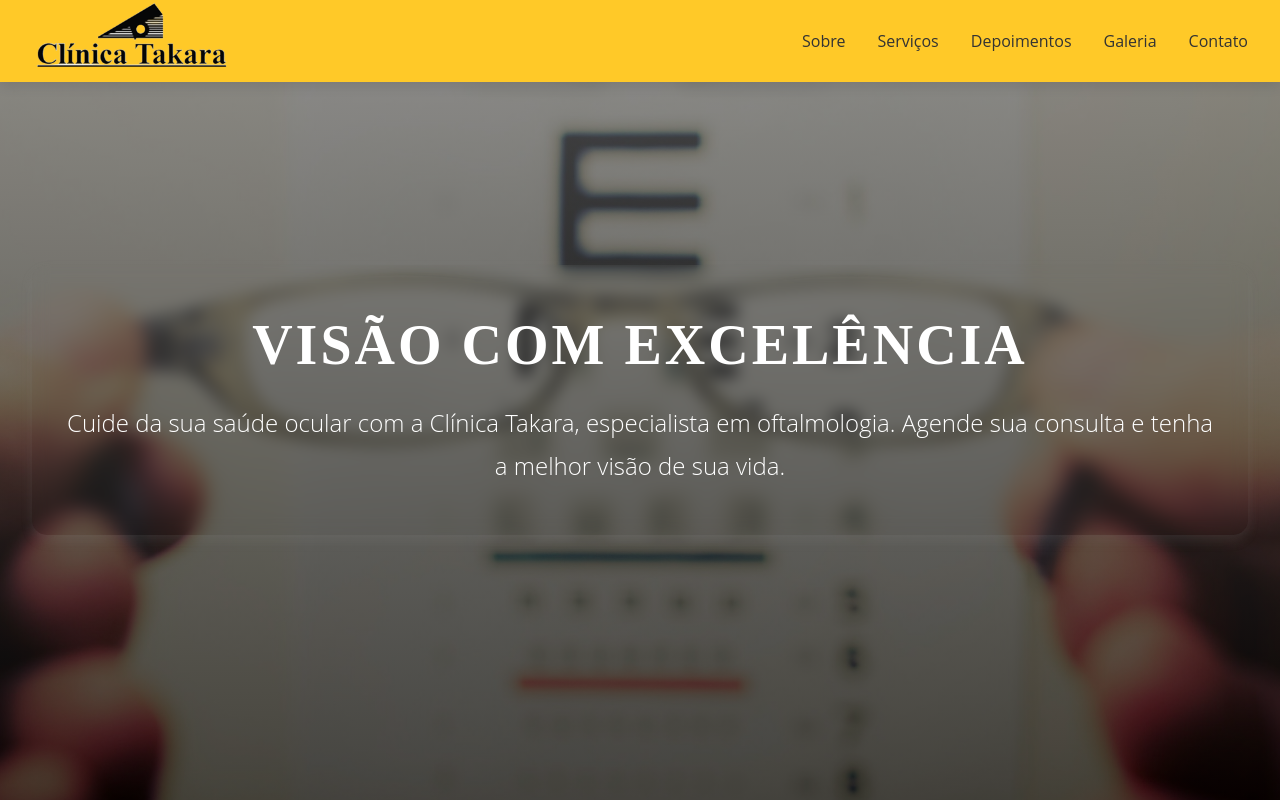
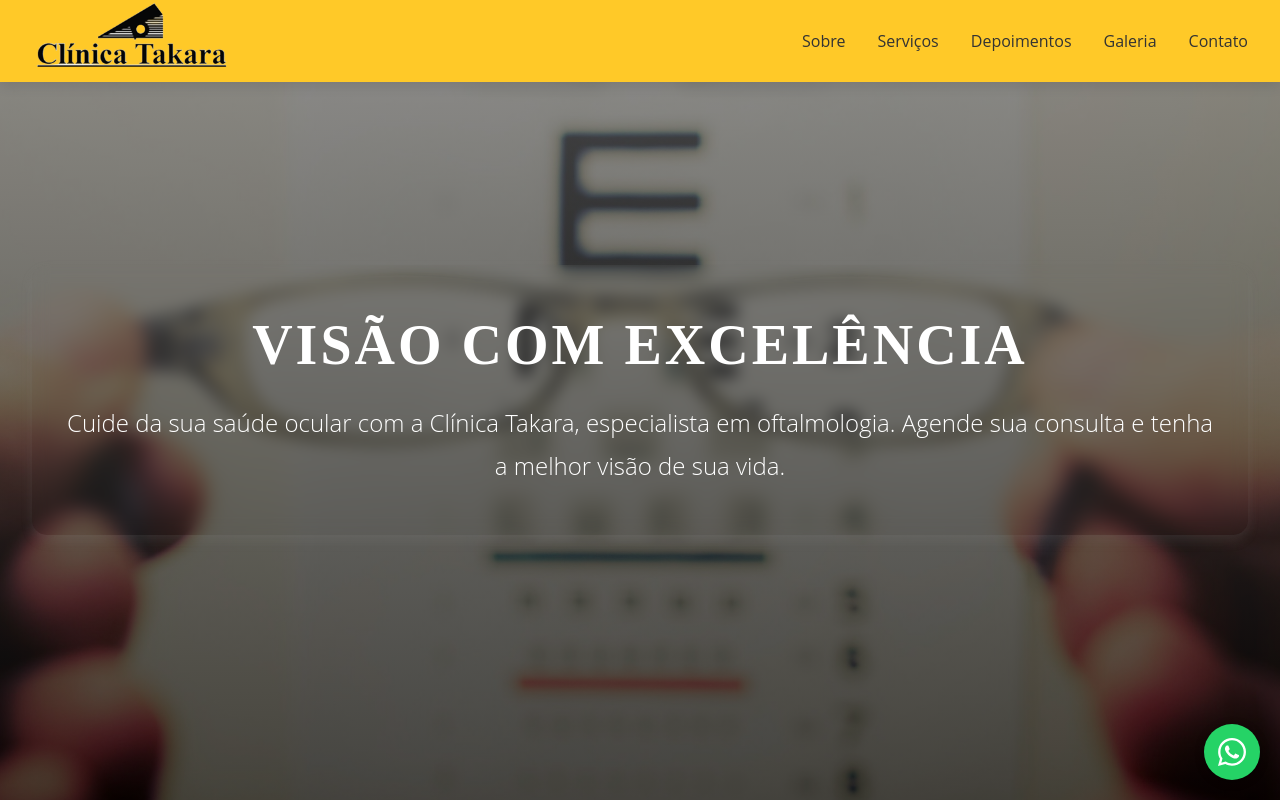
Before and after one commit to josuelbmroczko/oftalmo-takara, a React (Vite) app: page / in a window 1280 px wide. Built offline with nearby package versions, Linux system fonts and the light colour scheme.

Commit message:
atualizando
atualizando

```diff
--- a/src/App.jsx
+++ b/src/App.jsx
@@ -9,6 +9,7 @@ import Depoimentos from './componentes/Depoimentos/Depoimentos';
 import Galeria from './componentes/Galeria/Galeria';
 import Contato from './componentes/Contato/Contato';
 import Footer from './componentes/Footer/Footer';
+import WhatsappButton from './componentes/WhatsappButton';
 
 
 function App() {
@@ -18,6 +19,7 @@ function App() {
       <Header /> {/* Header fixo com navegação */}
       <Hero /> {/* Seção Hero com imagem e chamada */}
       <Sobre />
+      <WhatsappButton />
       <Servicos /> {/* Seção com os serviços oferecidos */}
       <Depoimentos /> {/* Depoimentos de pacientes */}
       <Galeria /> {/* Galeria de imagens do consultório */}
--- /dev/null
+++ b/src/componentes/WhatsappButton.jsx
@@ -0,0 +1,38 @@
+import React from 'react';
+import { FaWhatsapp } from 'react-icons/fa';
+import styled from 'styled-components';
+
+const Button = styled.a`
+  position: fixed;
+  bottom: 20px;
+  right: 20px;
+  background-color: #25D366;
+  color: white;
+  padding: 12px;
+  border-radius: 50%;
+  box-shadow: 0 2px 10px rgba(0,0,0,0.3);
+  z-index: 1000;
+  transition: transform 0.2s ease;
+  display: flex;
+  align-items: center;
+  justify-content: center;
+
+  &:hover {
+    transform: scale(1.1);
+    text-decoration: none;
+  }
+`;
+
+const WhatsappButton = () => {
+  const phoneNumber = '551140661317'; // Número com DDD e código do país
+  const message = 'Olá! Gostaria de falar com você.';
+  const link = `https://wa.me/${phoneNumber}?text=${encodeURIComponent(message)}`;
+
+  return (
+    <Button href={link} target="_blank" rel="noopener noreferrer">
+      <FaWhatsapp size={32} />
+    </Button>
+  );
+};
+
+export default WhatsappButton;
```
